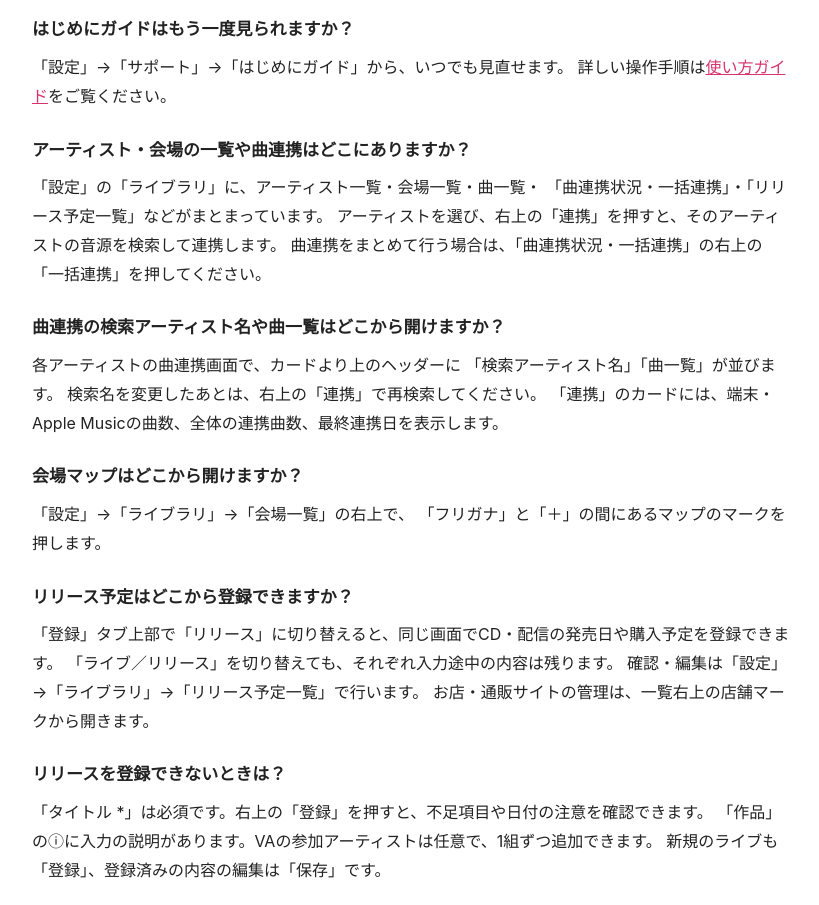
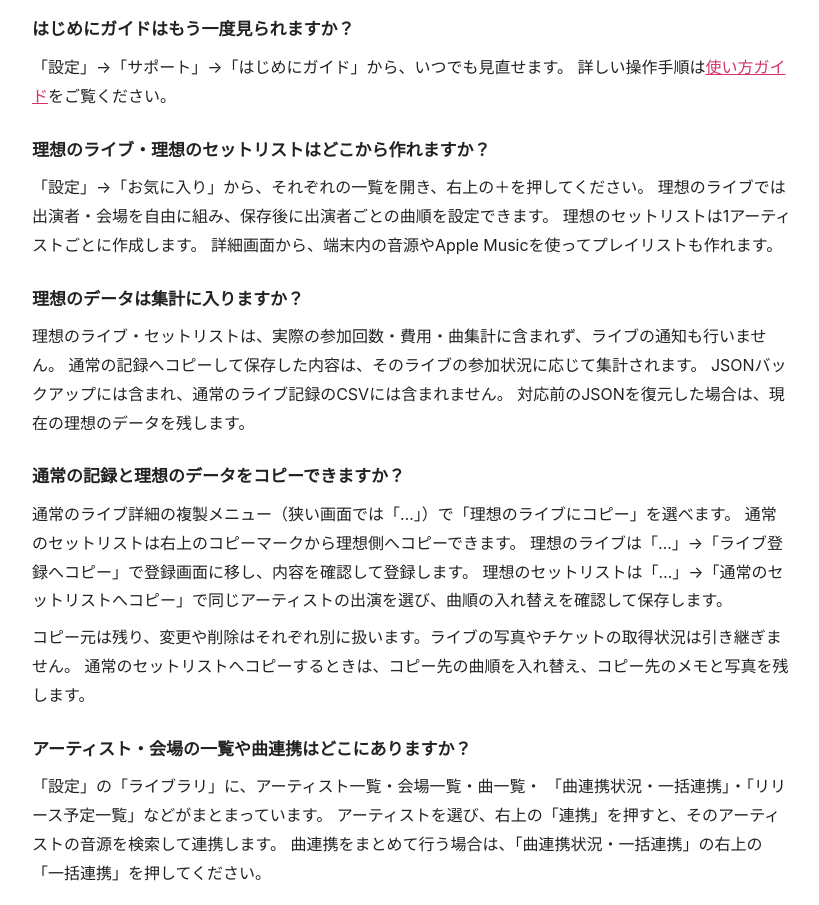
Before and after one commit to livestair-support/support, a plain HTML site: page index.html in a window 1280 px wide. Shown: the part 1000-1905 px from the top of the page, without its empty margins (228-1047 px from the left). Drawn offline with Linux system fonts and the light colour scheme.

Commit message:
理想のライブとセットリストの入口と集計分離に関するFAQを追加

```diff
--- a/index.html
+++ b/index.html
@@ -138,6 +138,31 @@
   <p>
     「設定」→「サポート」→「はじめにガイド」から、いつでも見直せます。
     詳しい操作手順は<a href="https://livestair-support.github.io/use/">使い方ガイド</a>をご覧ください。
+  </p>
+  <h3>理想のライブ・理想のセットリストはどこから作れますか？</h3>
+  <p>
+    「設定」→「お気に入り」から、それぞれの一覧を開き、右上の＋を押してください。
+    理想のライブでは出演者・会場を自由に組み、保存後に出演者ごとの曲順を設定できます。
+    理想のセットリストは1アーティストごとに作成します。
+    詳細画面から、端末内の音源やApple Musicを使ってプレイリストも作れます。
+  </p>
+  <h3>理想のデータは集計に入りますか？</h3>
+  <p>
+    理想のライブ・セットリストは、実際の参加回数・費用・曲集計に含まれず、ライブの通知も行いません。
+    通常の記録へコピーして保存した内容は、そのライブの参加状況に応じて集計されます。
+    JSONバックアップには含まれ、通常のライブ記録のCSVには含まれません。
+    対応前のJSONを復元した場合は、現在の理想のデータを残します。
+  </p>
+  <h3>通常の記録と理想のデータをコピーできますか？</h3>
+  <p>
+    通常のライブ詳細の複製メニュー（狭い画面では「…」）で「理想のライブにコピー」を選べます。
+    通常のセットリストは右上のコピーマークから理想側へコピーできます。
+    理想のライブは「…」→「ライブ登録へコピー」で登録画面に移し、内容を確認して登録します。
+    理想のセットリストは「…」→「通常のセットリストへコピー」で同じアーティストの出演を選び、曲順の入れ替えを確認して保存します。
+  </p>
+  <p>
+    コピー元は残り、変更や削除はそれぞれ別に扱います。ライブの写真やチケットの取得状況は引き継ぎません。
+    通常のセットリストへコピーするときは、コピー先の曲順を入れ替え、コピー先のメモと写真を残します。
   </p>
   <h3>アーティスト・会場の一覧や曲連携はどこにありますか？</h3>
   <p>
```
